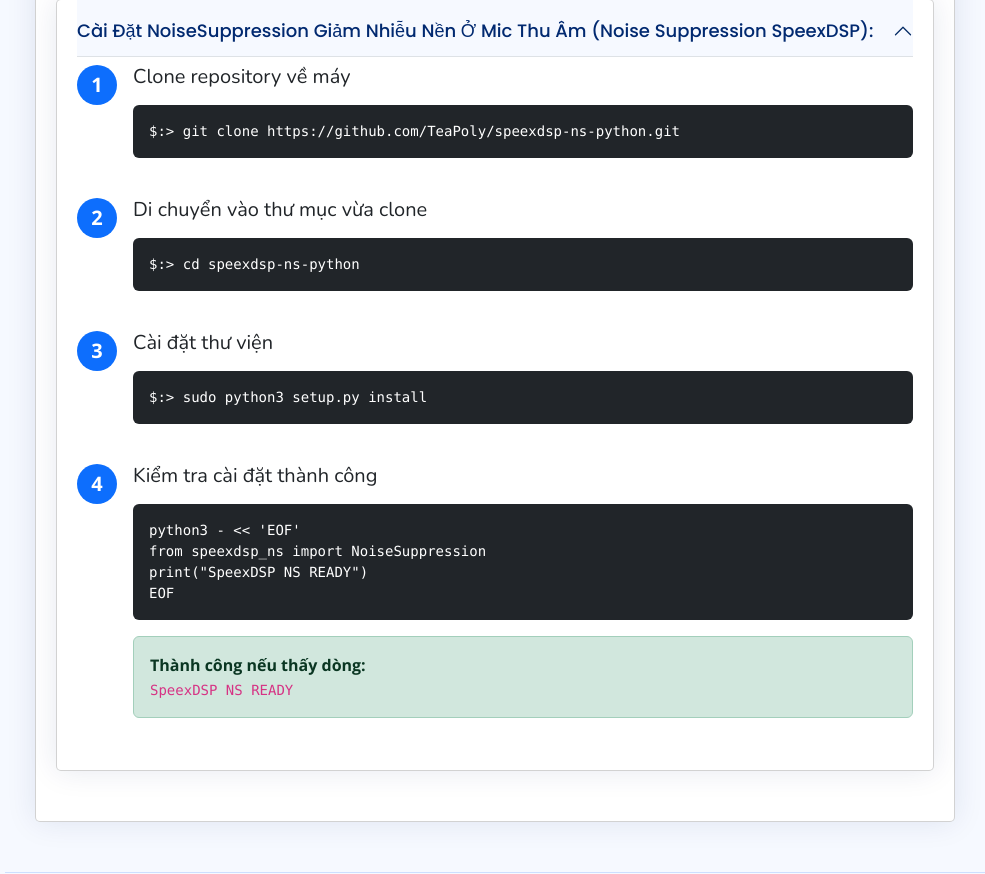
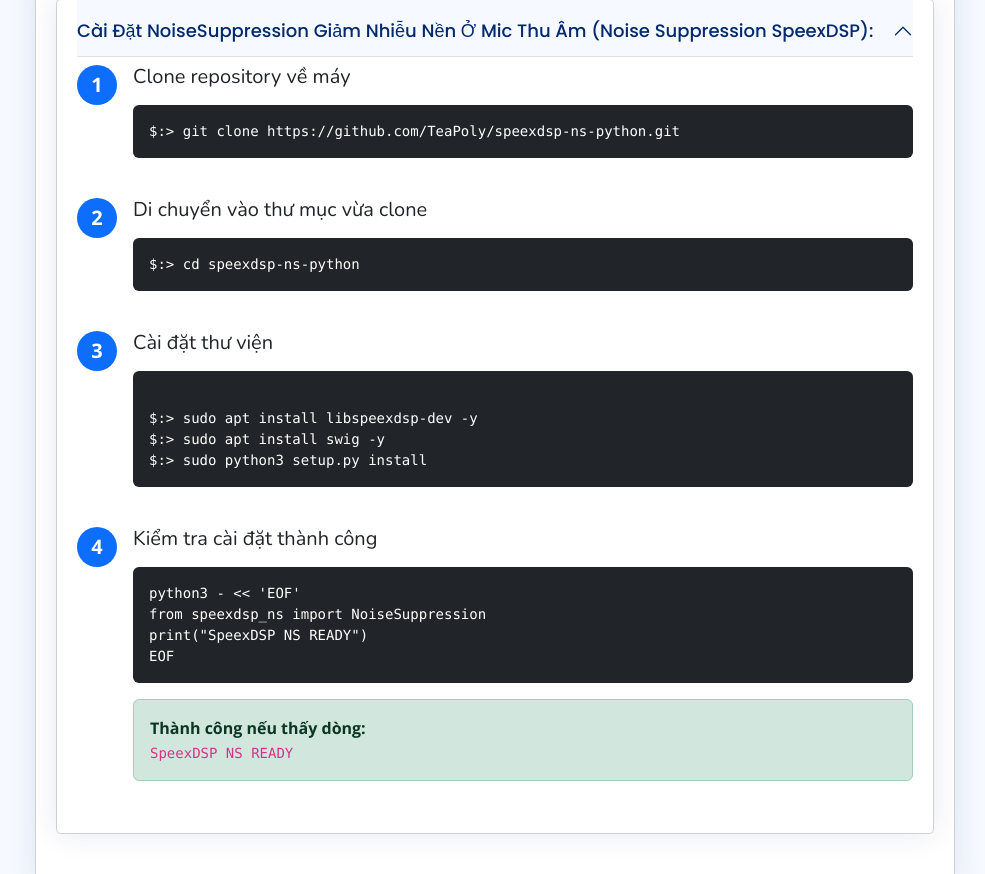
Before and after one commit to marion001/VBot_Offline, a PHP site: page /FAQ.php in a window 1280 px wide, after a click that opens the changed part. Shown: the part 2913-3787 px from the top of the page, without its empty margins (295-1280 px from the left). Run offline with PHP 8.4, Linux system fonts and the light colour scheme; data that the repository does not hold is empty; some libraries are stand-ins or nearby versions.

Commit message:
08/02/2026

```diff
--- a/html/FAQ.php
+++ b/html/FAQ.php
@@ -1669,7 +1669,10 @@ Cài Đặt NoiseSuppression Giảm Nhiễu Nền Ở Mic Thu Âm (Noise Suppres
         <span class="badge bg-primary rounded-pill fs-5 me-3" style="min-width: 2.5rem; height: 2.5rem; line-height: 2.5rem; padding: 0;">3</span>
         <div class="flex-grow-1">
           <h5 class="mb-3">Cài đặt thư viện</h5>
-          <pre class="bg-dark text-white p-3 rounded"><code>$:> sudo python3 setup.py install</code></pre>
+          <pre class="bg-dark text-white p-3 rounded"><code>
+$:> sudo apt install libspeexdsp-dev -y
+$:> sudo apt install swig -y
+$:> sudo python3 setup.py install</code></pre>
         </div>
       </div>
       <div class="d-flex align-items-start mb-3">
```
